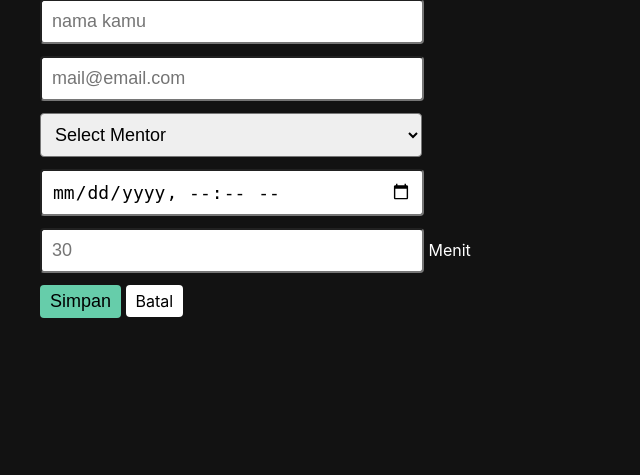
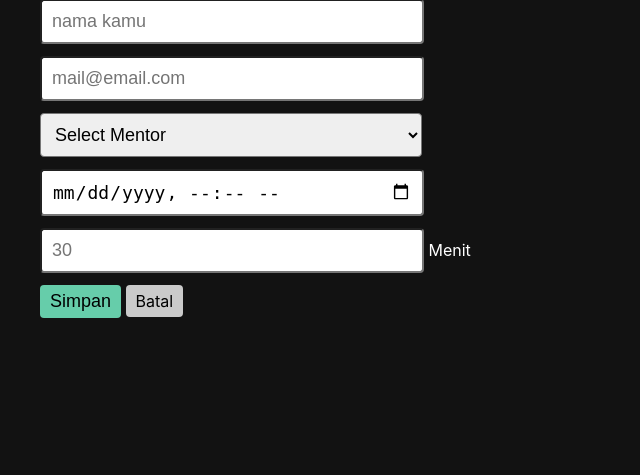
Before and after one commit to rizafahmi/mentorship-scheduler, a Django app: page /scheduler/create/ in a window 1280 px wide. Shown: the part 83-558 px from the top of the page, without its empty margins (0-640 px from the left). Run offline with Django 3.2, Linux system fonts and the light colour scheme.

Commit message:
Change button default color

```diff
--- a/static/scheduler/style.css
+++ b/static/scheduler/style.css
@@ -60,5 +60,5 @@ select {
 }
 
 .default {
-  background-color: #fff;
+  background-color: #cacaca;
 }
```
